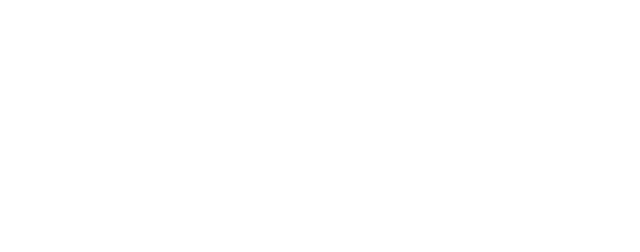
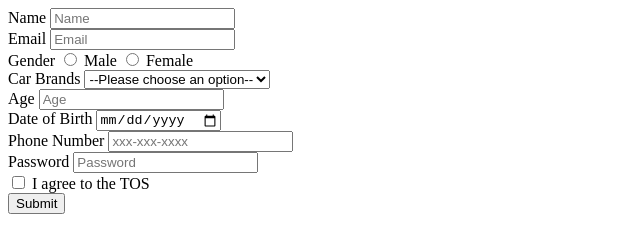
Before and after one commit to acciojob/signup-form-car-9984a, a website: page main.html in a window 1280 px wide. Shown: the whole page, without its empty margins (0-640 px from the left). Drawn offline with Linux system fonts and the light colour scheme.

Commit message:
created a submission

```diff
--- a/main.html
+++ b/main.html
@@ -8,7 +8,46 @@
 
 <body>
 	<!-- the entire body must be written by student -->
-    <script type="text/javascript" src="./script.js">
+	<form method="post">
+		<label for="name">Name</label>
+	    <input type="text" id="name" name="name" placeholder="Name" required>
+		<br>
+		<label for="email">Email</label>
+	    <input type="email" id="email" name="email" placeholder="Email" required>
+	    <br>
+		<label>Gender</label>
+		<input type="radio" id="gender_m" name="gender" value="Male" required>
+		<label for="gender_m">Male</label>
+		<input type="radio" id="gender_f" name="gender" value="Female" required>
+		<label for="gender_f">Female</label>
+		<br>
+		<label for="cars">Car Brands</label>
+		<select id="cars" name="cars" required>
+			<option value="" disabled selected>--Please choose an option--</option>
+			<option value="BMW">BMW</option>
+			<option value="Mercedes">Mercedes</option>
+			<option value="Toyota">Toyota</option>
+			<option value="Ford">Ford</option>
+		</select>
+		<br>
+		<label for="age">Age</label>
+	    <input type="number" id="age" name="age" placeholder="Age" required>
+		<br>
+		<label for="dob">Date of Birth</label>
+		<input type="date" id="dob" name="dob" required>
+		<br>
+		<label for="tel">Phone Number</label>
+	    <input type="tel" id="tel" name="tel" placeholder="xxx-xxx-xxxx">
+		<br>
+		<label for="password">Password</label>
+	    <input type="password" id="password" name="password" placeholder="Password" required>
+		<br>
+		<input type="checkbox" id="tos" name="tos" required>
+	    <label for="tos">I agree to the TOS</label>
+		<br>
+		<button type="submit">Submit</button>
+	</form>
+	<script type="text/javascript" src="./script.js">
 </script>
 
 </body>
```
